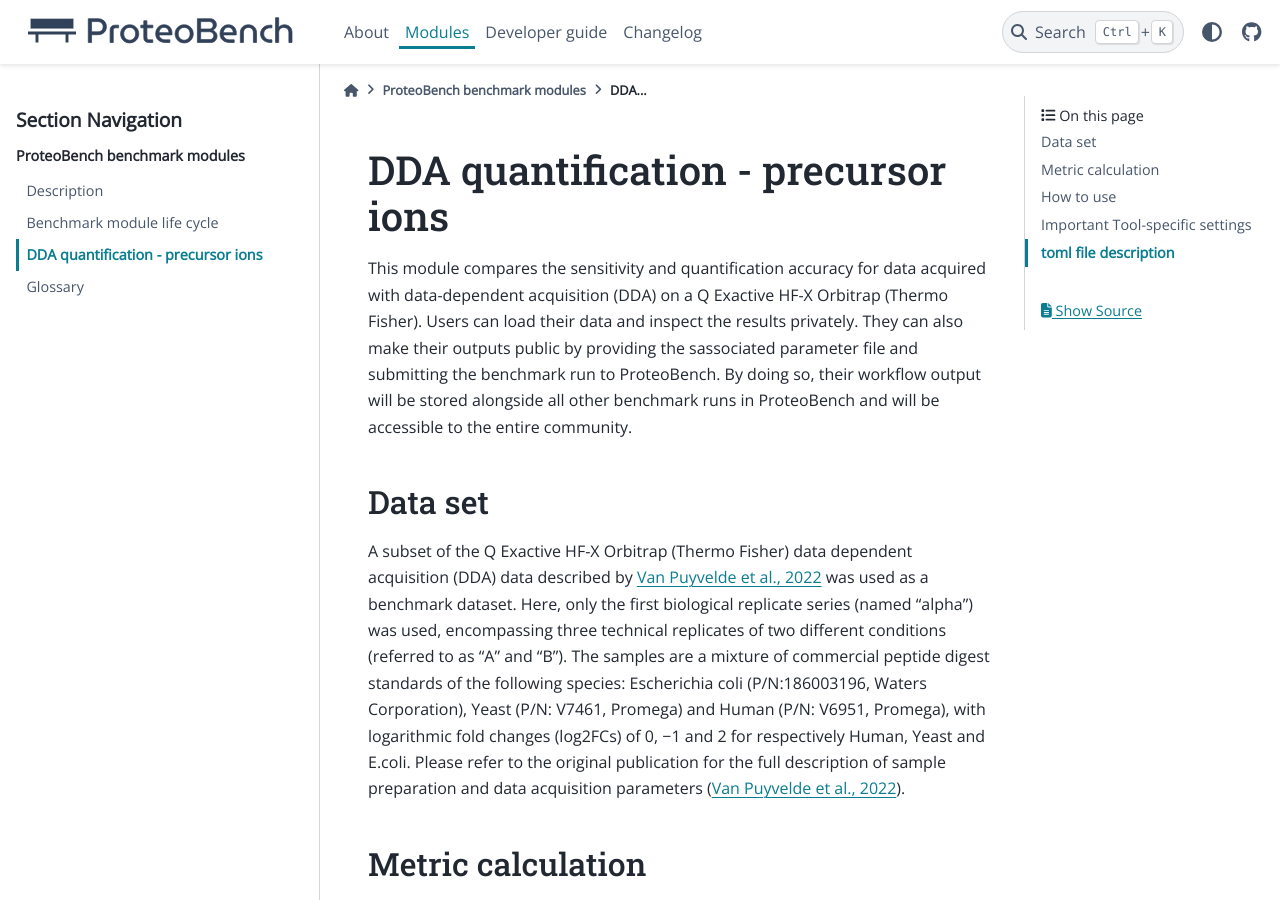
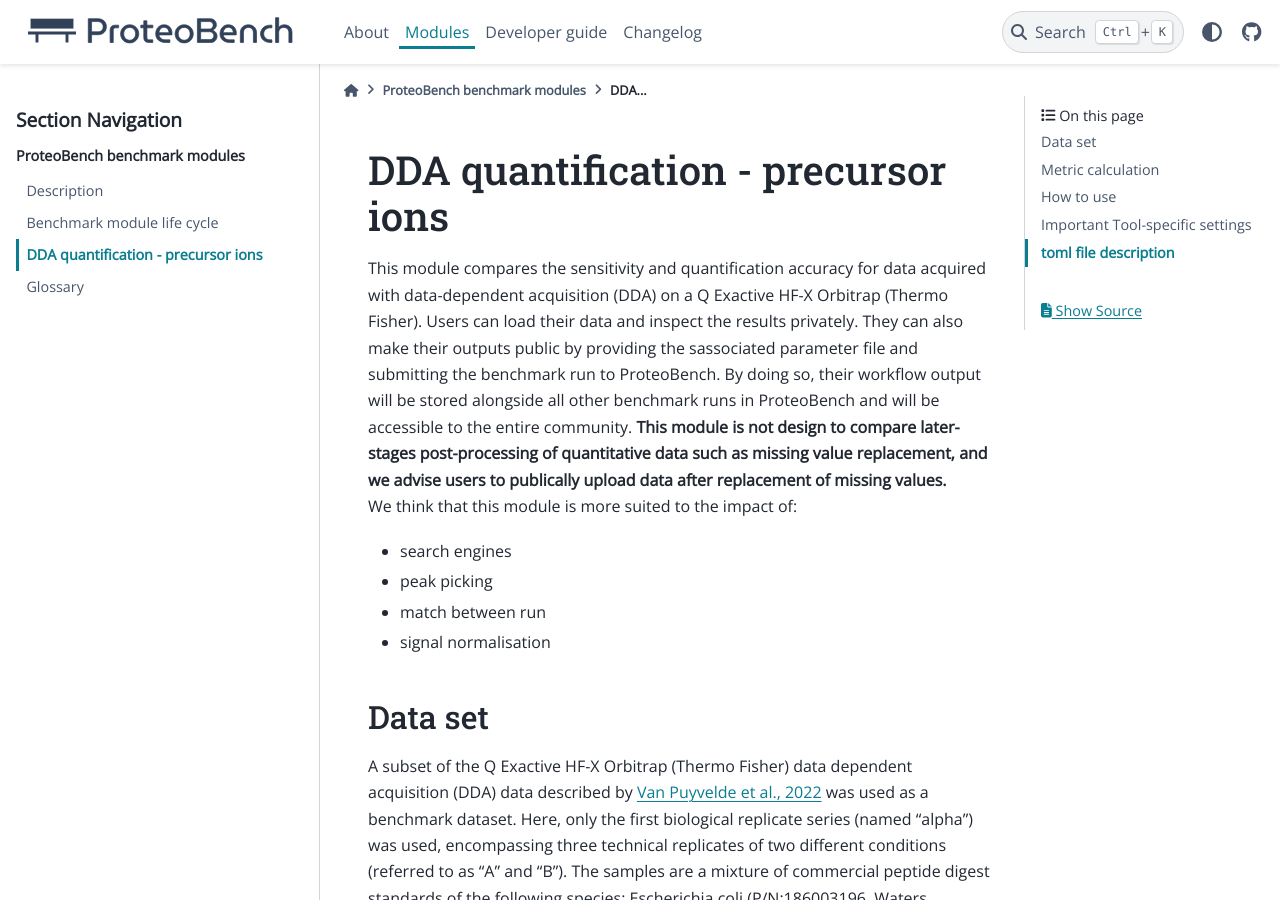
Before and after one commit to Proteobench/ProteoBench, a Sphinx documentation site: the page built from docs/modules/3-DDA-Quantification-ion-level.md, in a window 1280 px wide and 900 px high. Built offline with Sphinx 7.4.7 and the PyData theme 0.15.4, drawn with Linux system fonts in a browser that asks for light colours; pages that are not in the unit, such as notebooks, are missing from menus.

Commit message:
Update 3-DDA-Quantification-ion-level.md

```diff
--- a/docs/modules/3-DDA-Quantification-ion-level.md
+++ b/docs/modules/3-DDA-Quantification-ion-level.md
@@ -2,6 +2,12 @@
 
 This module compares the sensitivity and quantification accuracy for data acquired with data-dependent acquisition (DDA) on a Q Exactive HF-X Orbitrap (Thermo Fisher).
 Users can load their data and inspect the results privately. They can also make their outputs public by providing the sassociated parameter file and submitting the benchmark run to ProteoBench. By doing so, their workflow output will be stored alongside all other benchmark runs in ProteoBench and will be accessible to the entire community.
+**This module is not design to compare later-stages post-processing of quantitative data such as missing value replacement, and we advise users to publically upload data after replacement of missing values.**
+We think that this module is more suited to the impact of:
+- search engines
+- peak picking
+- match between run
+- signal normalisation
 
 ## Data set
 
```
